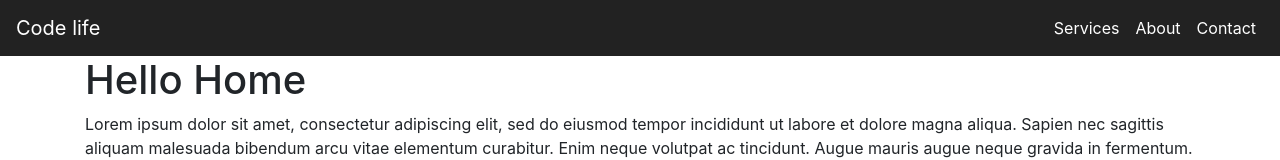
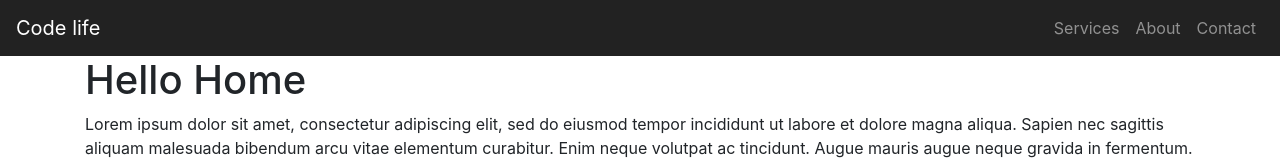
Before and after one commit to agileontheweb/react-training, a React (Create React App) app: page / in a window 1280 px wide. Shown: the top 160 px of the page. Built offline with nearby package versions, Linux system fonts and the light colour scheme.

Commit message:
Fix <p> Html and some links in Navbar

```diff
--- a/src/Home.js
+++ b/src/Home.js
@@ -13,7 +13,7 @@ export const Home = () => {
     <h1>Hello Home</h1>
     <p>
       Lorem ipsum dolor sit amet, consectetur adipiscing elit, sed do eiusmod tempor incididunt ut labore et dolore magna aliqua. Sapien nec sagittis aliquam malesuada bibendum arcu vitae elementum curabitur. Enim neque volutpat ac tincidunt. Augue mauris augue neque gravida in fermentum. Adipiscing bibendum est ultricies integer quis auctor elit. Pellentesque pulvinar pellentesque habitant morbi tristique senectus et netus. Pretium viverra suspendisse potenti nullam. Eget aliquet nibh praesent tristique magna sit amet. Ultrices sagittis orci a scelerisque purus semper eget duis. Pellentesque pulvinar pellentesque habitant morbi tristique senectus et netus. Phasellus vestibulum lorem sed risus ultricies. Mauris commodo quis imperdiet massa tincidunt nunc pulvinar sapien. Eu turpis egestas pretium aenean pharetra magna ac placerat. Ipsum dolor sit amet consectetur adipiscing elit. Viverra orci sagittis eu volutpat odio facilisis mauris. Sapien et ligula ullamcorper malesuada. Ipsum faucibus vitae aliquet nec ullamcorper sit amet risus nullam. Aliquam sem et tortor consequat id.
-
+    </p>
       <Container>
         <Row>
           <Col xs={12} md={4}>
@@ -99,7 +99,7 @@ export const Home = () => {
       Viverra nibh cras pulvinar mattis. Nunc id cursus metus aliquam. Ante in nibh mauris cursus mattis molestie a iaculis. Imperdiet sed euismod nisi porta lorem mollis aliquam ut porttitor. Amet risus nullam eget felis eget. Lectus magna fringilla urna porttitor rhoncus dolor purus. Elit scelerisque mauris pellentesque pulvinar pellentesque habitant morbi. Cursus euismod quis viverra nibh cras. Vestibulum morbi blandit cursus risus at ultrices mi tempus. Sed viverra tellus in hac habitasse platea dictumst. Iaculis at erat pellentesque adipiscing commodo elit at. Aliquam sem et tortor consequat id porta nibh venenatis. Etiam tempor orci eu lobortis elementum nibh tellus molestie. Nunc aliquet bibendum enim facilisis gravida neque convallis. Quam pellentesque nec nam aliquam sem et.
 
       Vel facilisis volutpat est velit egestas dui id ornare. Nulla porttitor massa id neque aliquam vestibulum morbi blandit cursus. Turpis egestas integer eget aliquet. Mi proin sed libero enim sed faucibus. Gravida quis blandit turpis cursus in hac habitasse platea dictumst. Adipiscing elit ut aliquam purus sit amet. Habitasse platea dictumst quisque sagittis purus sit amet volutpat. Nibh sed pulvinar proin gravida hendrerit lectus a. Blandit turpis cursus in hac habitasse platea dictumst quisque sagittis. Dignissim convallis aenean et tortor at risus viverra adipiscing at. Lorem dolor sed viverra ipsum nunc aliquet bibendum enim facilisis.
-    </p>
+
     </div>
   )
 }
--- a/src/Services.js
+++ b/src/Services.js
@@ -9,7 +9,7 @@ export const Services = () => {
     <h1>Hello Services</h1>
     <p>
       Lorem ipsum dolor sit amet, consectetur adipiscing elit, sed do eiusmod tempor incididunt ut labore et dolore magna aliqua. Sapien nec sagittis aliquam malesuada bibendum arcu vitae elementum curabitur. Enim neque volutpat ac tincidunt. Augue mauris augue neque gravida in fermentum. Adipiscing bibendum est ultricies integer quis auctor elit. Pellentesque pulvinar pellentesque habitant morbi tristique senectus et netus. Pretium viverra suspendisse potenti nullam. Eget aliquet nibh praesent tristique magna sit amet. Ultrices sagittis orci a scelerisque purus semper eget duis. Pellentesque pulvinar pellentesque habitant morbi tristique senectus et netus. Phasellus vestibulum lorem sed risus ultricies. Mauris commodo quis imperdiet massa tincidunt nunc pulvinar sapien. Eu turpis egestas pretium aenean pharetra magna ac placerat. Ipsum dolor sit amet consectetur adipiscing elit. Viverra orci sagittis eu volutpat odio facilisis mauris. Sapien et ligula ullamcorper malesuada. Ipsum faucibus vitae aliquet nec ullamcorper sit amet risus nullam. Aliquam sem et tortor consequat id.
-
+    </p>
       <Accordion defaultActiveKey="0">
         <Card>
           <Card.Header>
@@ -42,7 +42,7 @@ export const Services = () => {
       <Button variant="light">Light</Button>
       <Button variant="dark">Dark</Button>
       <Button variant="link">Link</Button>
-    </p>
+
     </div>
   )
 }
--- a/src/components/NavigationBar.js
+++ b/src/components/NavigationBar.js
@@ -21,6 +21,7 @@ const Styles = styled.div`
 `;
 
 export const NavigationBar = (props) => (
+
   <Styles>
     <Navbar expand="sm" className="navbar-dark">
       <Navbar.Brand href="/">Code life</Navbar.Brand>
@@ -28,18 +29,18 @@ export const NavigationBar = (props) => (
       <Navbar.Collapse id="basic-navbar-nav">
         <Nav className="ml-auto">
           <Nav.Item>
-            <Nav.Link>
-              <Link to="services">Services</Link>
+            <Nav.Link to="services">
+              Services
             </Nav.Link>
           </Nav.Item>
           <Nav.Item>
-            <Nav.Link>
-              <Link to="about">About</Link>
+            <Nav.Link to="about">
+              About
             </Nav.Link>
           </Nav.Item>
           <Nav.Item>
-            <Nav.Link>
-              <Link to="contact">Contact</Link>
+            <Nav.Link to="contact">
+              Contact
             </Nav.Link>
           </Nav.Item>
         </Nav>
```
